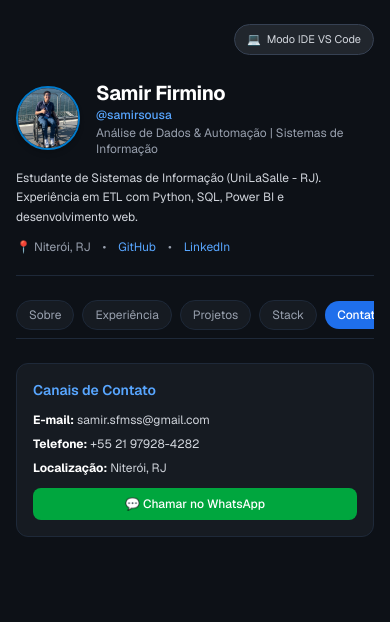
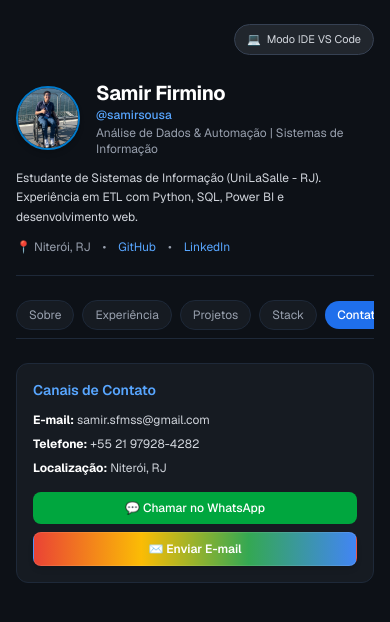
Before and after one commit to samirsousa/portfolio-ide, a Next.js app: page / in a window 390 px wide. Both pictures are taken after a click on the button "Contato". Shown: the top 622 px of the page. Built offline with nearby package versions, Linux system fonts and the light colour scheme.

Commit message:
fix: corrige sintaxe das tags no botao de email no MobilePortfolio

```diff
--- a/src/components/MobilePortfolio.tsx
+++ b/src/components/MobilePortfolio.tsx
@@ -171,16 +171,32 @@ export const MobilePortfolio: React.FC<MobilePortfolioProps> = ({ onSwitchToIde
       <p className="text-gray-300"><strong className="text-white">Telefone:</strong> +55 21 97928-4282</p>
       <p className="text-gray-300"><strong className="text-white">Localização:</strong> Niterói, RJ</p>
     </div>
+
+   <div className="pt-1 flex flex-col gap-2">
+  {/* Botão WhatsApp */}
   <a
     href="https://wa.me/5521979284282"
     target="_blank"
     rel="noreferrer"
-              className="mt-3 w-full bg-green-600 hover:bg-green-700 text-white font-medium text-xs py-2 rounded-lg text-center block transition-colors"
+    className="w-full bg-green-600 hover:bg-green-700 text-white font-medium text-xs py-2 rounded-lg text-center block transition-colors"
   >
     💬 Chamar no WhatsApp
   </a>
+
+  {/* Botão E-mail com Gradiente Gmail */}
+  <a
+    href="mailto:samir.sfmss@gmail.com?subject=Contato%20via%20Portfólio"
+    target="_blank"
+    rel="noreferrer"
+    style={{ background: 'linear-gradient(90deg, #ea4335, #fbbc05, #34a853, #4285f4)' }}
+    className="w-full text-white font-semibold text-xs py-2 rounded-lg text-center block transition-all active:scale-[0.98] shadow-md border border-white/10"
+  >
+    ✉️ Enviar E-mail
+  </a>
+</div>
   </div>
 )}
+
       </main>
     </div>
   );
```
Lines whose indentation alone changed are shown as unchanged.
